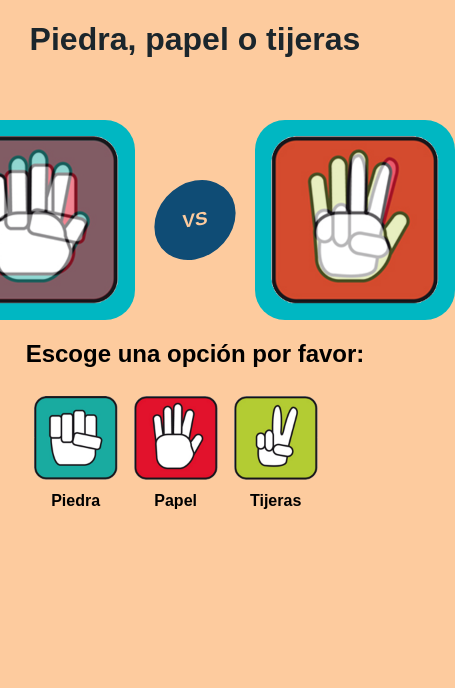
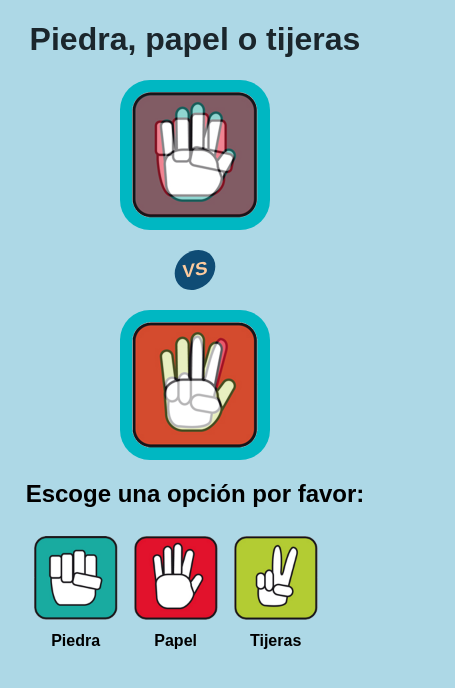
Before and after one commit to fercc1097/rock-paper, a plain HTML site: page index.html in a window 390 px wide. Both pictures are taken after a click on the button "Jugar Ahora". Shown: the whole page, 455 px wide, since content can reach past the window. Drawn offline with Linux system fonts and the light colour scheme.

Commit message:
responsive changes

```diff
--- a/styles.css
+++ b/styles.css
@@ -145,6 +145,7 @@ body{
     margin-top: 10px;
     height: 300px;
     width: 500px;
+    max-width: 80vw;
     display: grid;
     grid-template-rows: 1fr 1fr 4fr;
     grid-template-columns: 1fr 4fr 1fr;
@@ -195,3 +196,26 @@ body{
 .player{
     margin-top: 0;
 }
+
+@media only screen and (max-width: 550px) {
+    body {
+      background-color: lightblue;
+    }
+    .game-container{
+        display: flex;
+        flex-flow: column;
+        justify-content: center;
+        align-items: center;
+        margin-top: 0px;
+    }
+    .vsContainer{
+        margin: 20px 0;
+        height: 40px;
+        width: 40px;
+    }
+    .choose{
+        height: 150px;
+        width: 150px;
+
+    }
+  }
```
